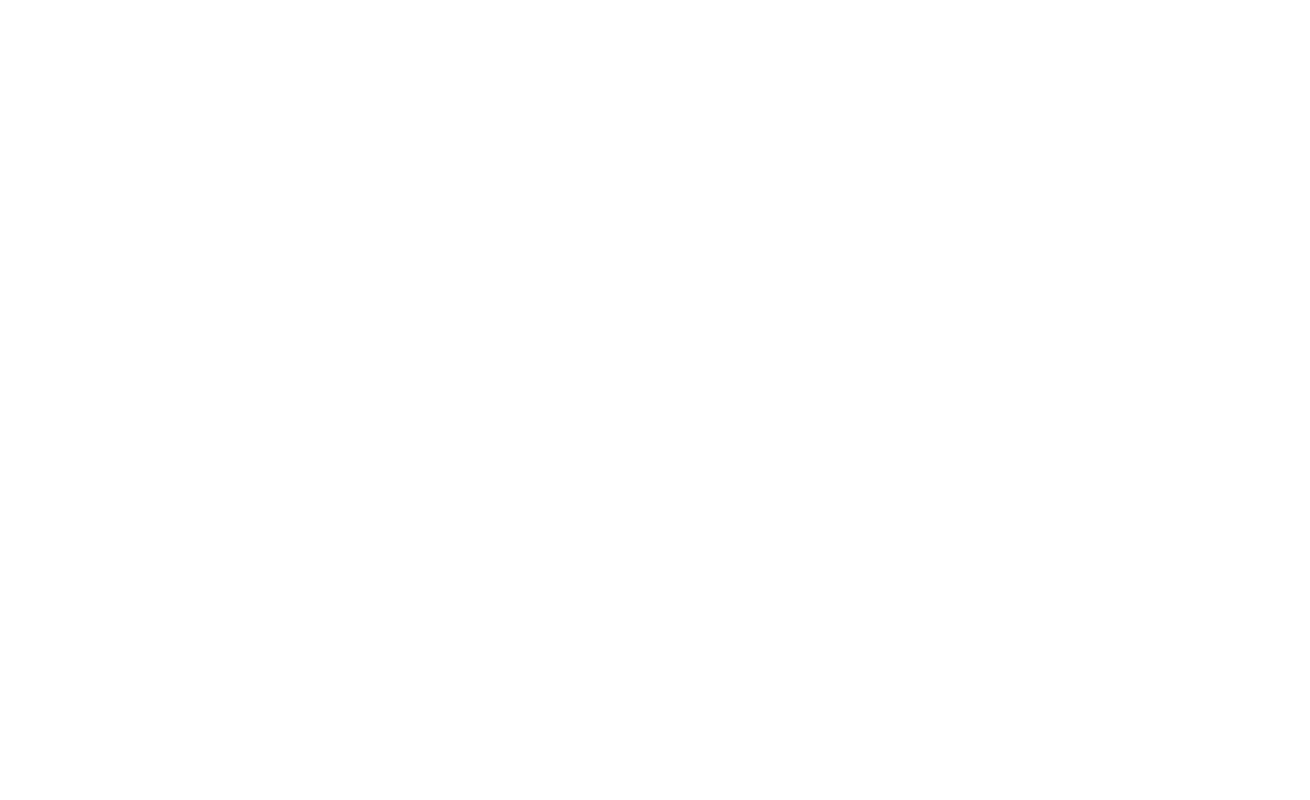
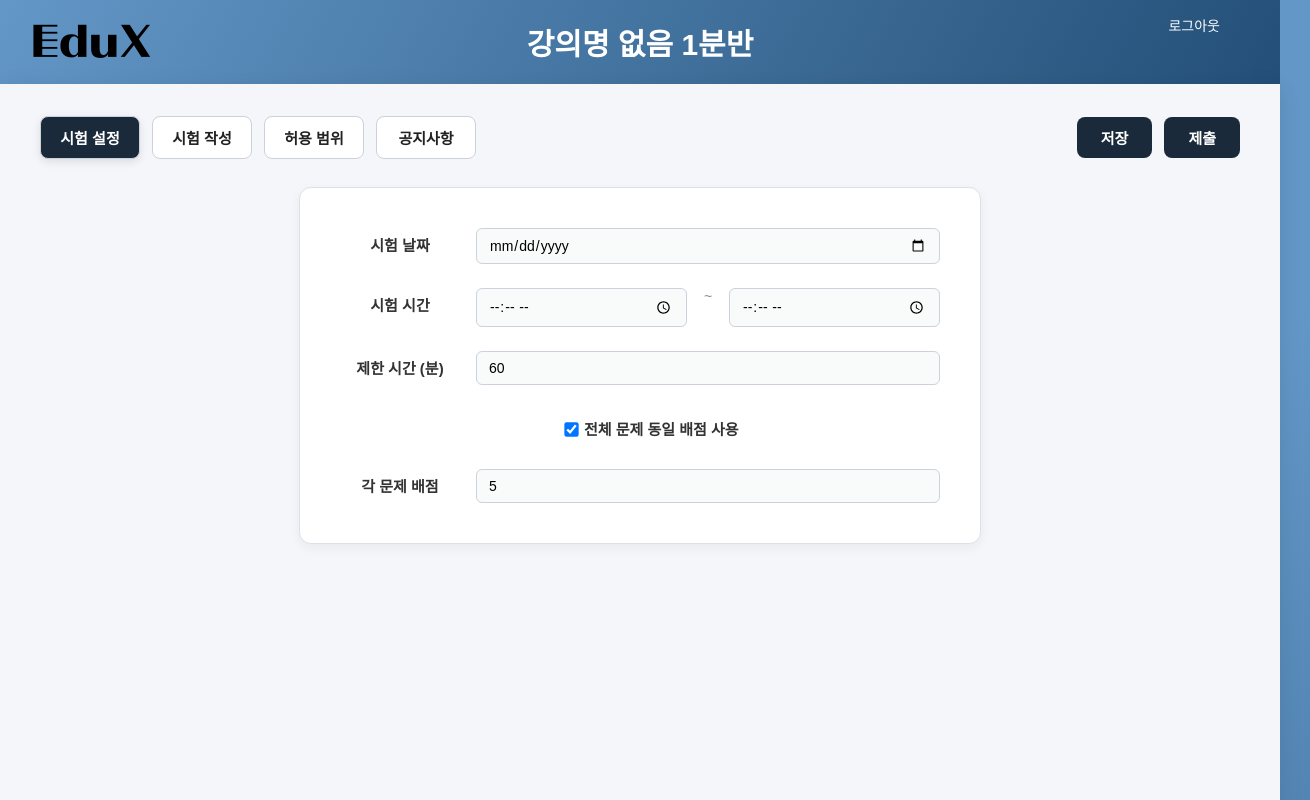
Before and after one commit to jhw030306/edux, a React (Vite) app: page /exameditor in a window 1280 px wide. Before the commit this address had no page. Shown: the top 800 px of the page, 1310 px wide, since content can reach past the window. Built offline with nearby package versions, Linux system fonts and the light colour scheme; a web font is replaced by a local one.

Commit message:
교수부분 추가완료

```diff
--- a/src/App.jsx
+++ b/src/App.jsx
@@ -8,6 +8,8 @@ import { IdfindResultpage } from "./auth/Idfind/IdfindResult";
 import { PwfindResultpage } from "./auth/Pwfind/PwfindResult";
 import { ProLecturepage } from "./professor/LectureList/LectureList";
 import { StuLecturepage } from "./student/LectureList/LectureList";
+import { ProLecture } from "./professor/Lecture/Lecture";
+import ExamEditor from "./professor/Exam/ExamEditor";
 
 function App() {
   return (
@@ -27,13 +29,15 @@ function App() {
         element={<PwfindResultpage />}
       />
       <Route
-        path="/prolecture"
+        path="/prolecturelist"
         element={<ProLecturepage />}
       />
       <Route
-        path="/stulecture"
+        path="/stulecturelist"
         element={<StuLecturepage />}
       />
+      <Route path="/prolecture" element={<ProLecture />} />
+      <Route path="/exameditor" element={<ExamEditor />} />
     </Routes>
   );
 }
--- a/src/auth/loginpage.jsx
+++ b/src/auth/loginpage.jsx
@@ -54,11 +54,11 @@ export const Loginpage = () => {
 
       if (userType === "professor") {
         sessionStorage.setItem("professorId", response.data.id);
-        navigate("/prolecture");
+        navigate("/prolecturelist");
       } else {
         sessionStorage.setItem("studentId", response.data.id);
         sessionStorage.setItem("studentLoginId", response.data.studentId);
-        navigate("/stulecture");
+        navigate("/stulecturelist");
       }
     } catch (error) {
       console.error("로그인 실패", error);
--- /dev/null
+++ b/src/layout/MainLayout.css
@@ -0,0 +1,58 @@
+.Main-layout {
+  min-height: 100vh;
+
+  background: linear-gradient(
+    118deg,
+    #6397c7 0%,
+    #0d365c 100%
+  );
+  display: flex;
+  flex-direction: column;
+  align-items: center;
+  padding-top: 15px;
+  position: relative;
+}
+
+/* 오른쪽 상단 로그아웃 */
+.Main-logout {
+  position: absolute;
+  top: 15px;
+  right: 60px;
+  font-size: 14px;
+  color: white;
+  cursor: pointer;
+}
+
+/* EduX + 과목명 컨테이너 */
+.Main-logo {
+  width: 100%;
+  padding-left: 60px;
+  font-size: 40px;
+  font-family: "ddag", sans-serif;
+  color: black;
+  cursor: pointer;
+  position: relative;
+  display: flex;
+  align-items: center;
+  margin-bottom: 15px;
+}
+
+/* 과목명 가운데 정렬 */
+.lecture-name {
+  position: absolute;
+  left: 50%;
+  transform: translateX(-50%);
+  font-size: 30px;
+  font-weight: 600;
+  color: white;
+}
+
+/* 콘텐츠 박스 */
+.Main-box {
+  width: 100%;
+  max-width: none;
+  background-color: #eef1f4;
+
+  flex-grow: 1;
+  box-shadow: 0 4px 20px rgba(0, 0, 0, 0.1);
+}
--- /dev/null
+++ b/src/layout/MainLayout.jsx
@@ -0,0 +1,42 @@
+import React from "react";
+import { useNavigate } from "react-router-dom";
+import "./MainLayout.css";
+
+export const MainLayout = ({ children }) => {
+  const navigate = useNavigate();
+
+  // sessionStorage에서 강의 정보 불러오기
+  const savedLecture = sessionStorage.getItem(
+    "selectedLecture"
+  );
+  const lecture = savedLecture
+    ? JSON.parse(savedLecture)
+    : null;
+
+  const title = lecture?.className || "강의명 없음";
+  const section = lecture?.section || "1분반";
+
+  return (
+    <div className="Main-layout">
+      <div
+        className="Main-logo"
+        onClick={() => navigate("/main")}
+      >
+        EduX
+        <span className="lecture-name">
+          {title} {section}
+        </span>
+      </div>
+      <div
+        className="Main-logout"
+        onClick={() => {
+          sessionStorage.clear(); // 로그아웃 시 전체 제거
+          navigate("/login");
+        }}
+      >
+        로그아웃
+      </div>
+      <div className="Main-box">{children}</div>
+    </div>
+  );
+};
--- a/src/professor/LectureList/LectureList.css
+++ b/src/professor/LectureList/LectureList.css
@@ -74,6 +74,7 @@
   border-radius: 8px;
   padding: 20px;
   box-shadow: 0 4px 10px rgba(0, 0, 0, 0.1);
+  cursor: pointer;
 }
 
 .card-header {
```
Also changed, not shown: src/professor/Lecture/Lecture.jsx (line endings or trailing spaces).
